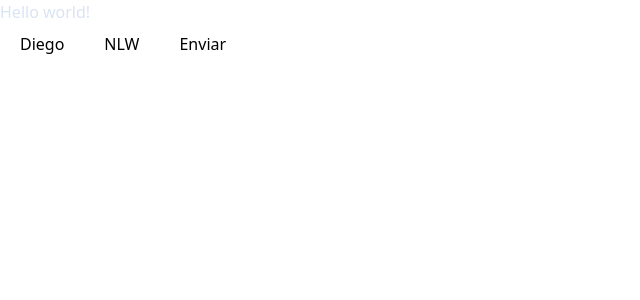
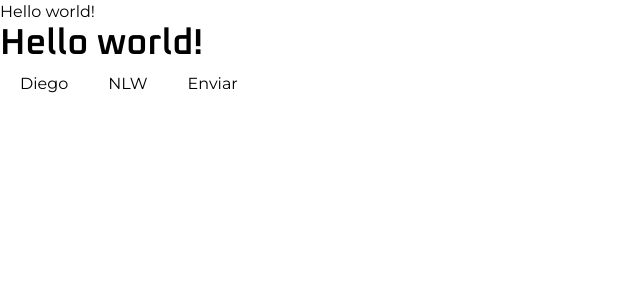
Before and after one commit to ricardosantanadev4/web, a Next.js app: page / in a window 1280 px wide. Shown: the top 300 px of the page, without its empty margins (0-640 px from the left). Built offline with nearby package versions, Linux system fonts and the light colour scheme.

Commit message:
style: Tipografia configurada.

```diff
--- a/src/app/globals.css
+++ b/src/app/globals.css
@@ -16,4 +16,7 @@
     --color-gray-700: #191D24;
     --color-gray-800: #13161B;
     --color-gray-900: #0F1216;
+
+    --font-heading: var(--font-oxanium);
+    --font-sans: var(--font-montserrat);
 }
--- a/src/app/layout.tsx
+++ b/src/app/layout.tsx
@@ -1,10 +1,23 @@
 import type { Metadata } from "next";
+import { Montserrat, Oxanium } from 'next/font/google';
 import './globals.css';
 
 export const metadata: Metadata = {
-  title: "Create Next App",
+  title: "devstage",
   description: "Generated by create next app",
 };
+
+const oxanium = Oxanium({
+  weight: ['500', '600'],
+  subsets: ["latin"],
+  variable: '--font-oxanium',
+})
+
+const montserrat = Montserrat({
+  weight: ['400', '600'],
+  subsets: ["latin"],
+  variable: '--font-montserrat',
+})
 
 export default function RootLayout({
   children,
@@ -12,7 +25,7 @@ export default function RootLayout({
   children: React.ReactNode;
 }>) {
   return (
-    <html lang="en">
+    <html lang="en" className={`${oxanium.variable} ${montserrat.variable}`}>
       <body className="bg-black text-white" >{children}</body>
     </html>
   );
--- a/src/app/page.tsx
+++ b/src/app/page.tsx
@@ -3,7 +3,8 @@ import { Button } from "@/app/components/button";
 export default function Home() {
   return (
     <main>
-      <div className="text-gray-100">Hello world!</div>
+      <div className="text-white">Hello world!</div>
+      <h1 className="text-4xl font-semibold font-heading">Hello world!</h1>
       <Button text="Diego" />
       <Button text="NLW" />
       <Button />
```
